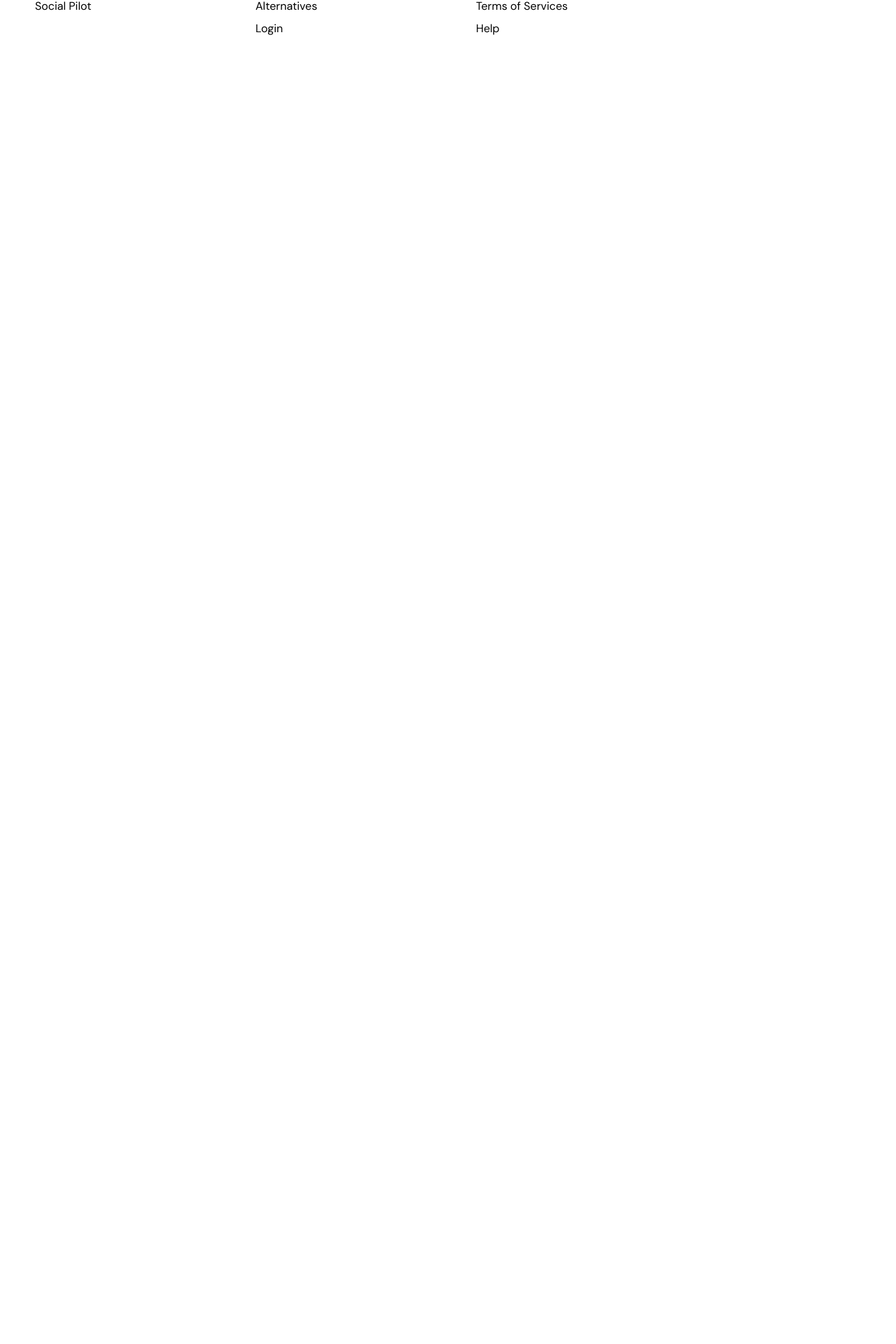
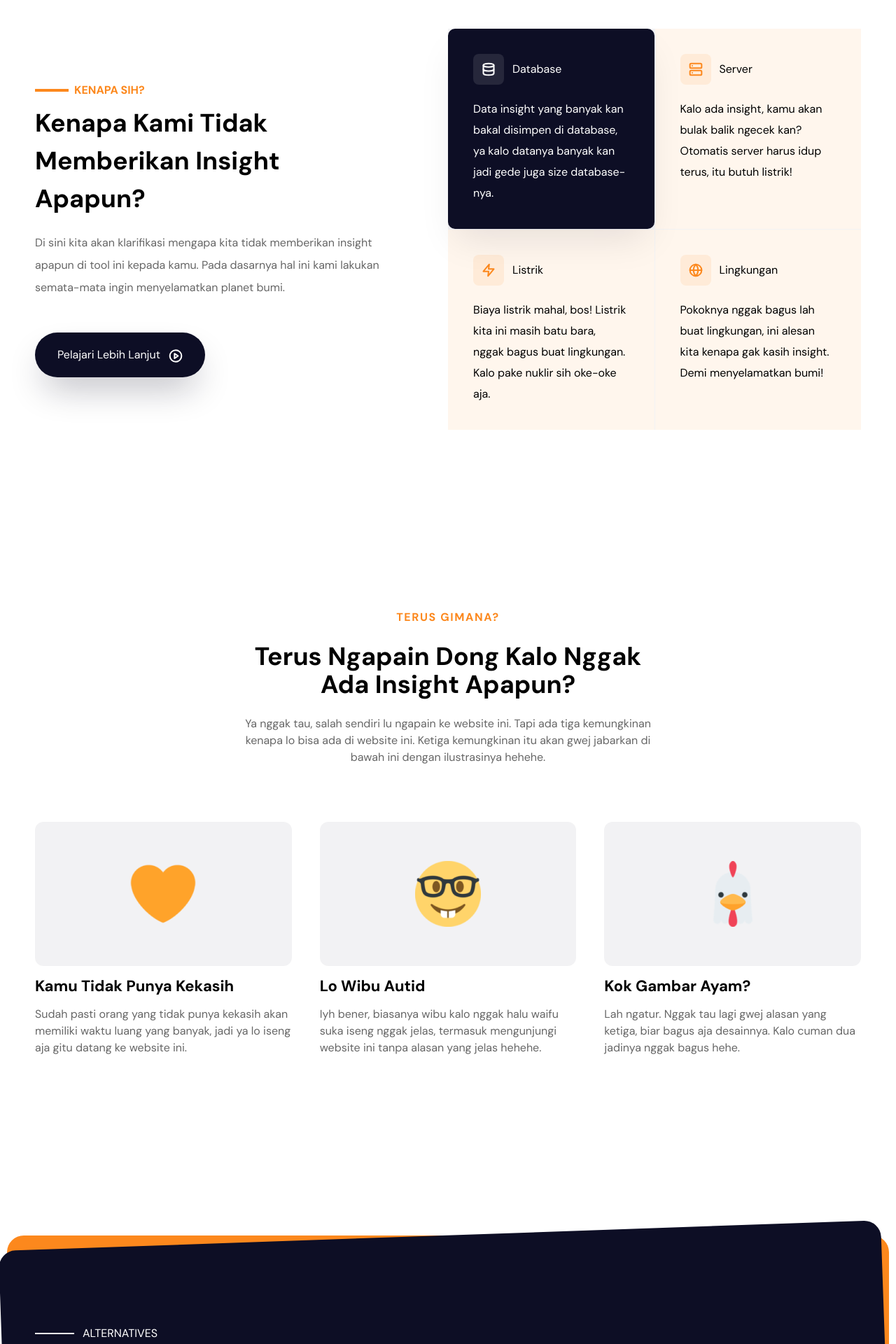
Before and after one commit to hudadamar21/codedesign-mstskp, a React (Vite) app: page / in a window 1280 px wide. Shown: the part 1959-3879 px from the top of the page at 70% size. Before the commit the page ends 2140 px from the top, so only its background shows below. Built offline with nearby package versions, Linux system fonts and the light colour scheme.

Commit message:
add all section to page

```diff
--- a/src/App.tsx
+++ b/src/App.tsx
@@ -1,3 +1,6 @@
+import AlternativeSection from "./components/sections/AlternativeSection";
+import FeaturesSection from "./components/sections/FeaturesSection";
+import ReasonSection from "./components/sections/ReasonSection";
 import TopSection from "./components/sections/TopSection";
 import MainLayout from "./layouts/MainLayout";
 
@@ -5,6 +8,9 @@ function App() {
   return (
     <MainLayout>
       <TopSection />
+      <FeaturesSection />
+      <ReasonSection />
+      <AlternativeSection />
     </MainLayout>
   );
 }
```
